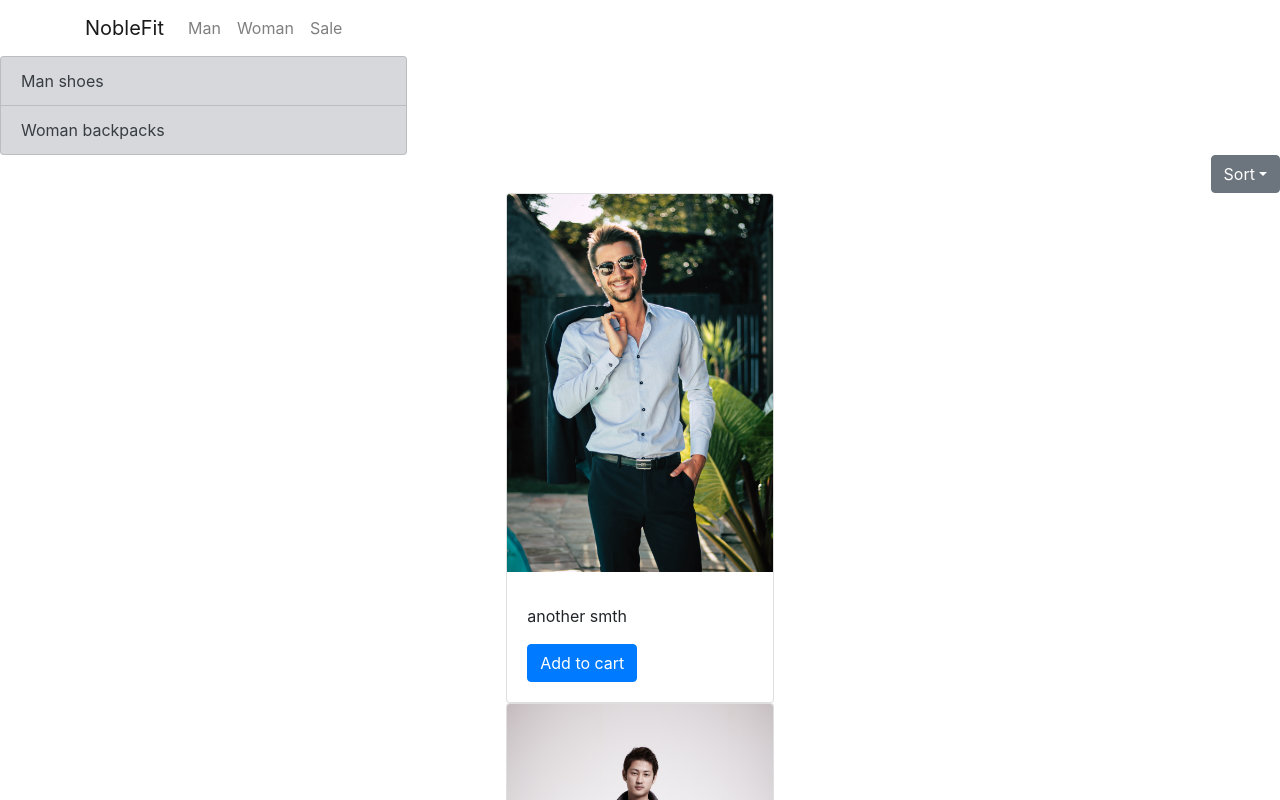
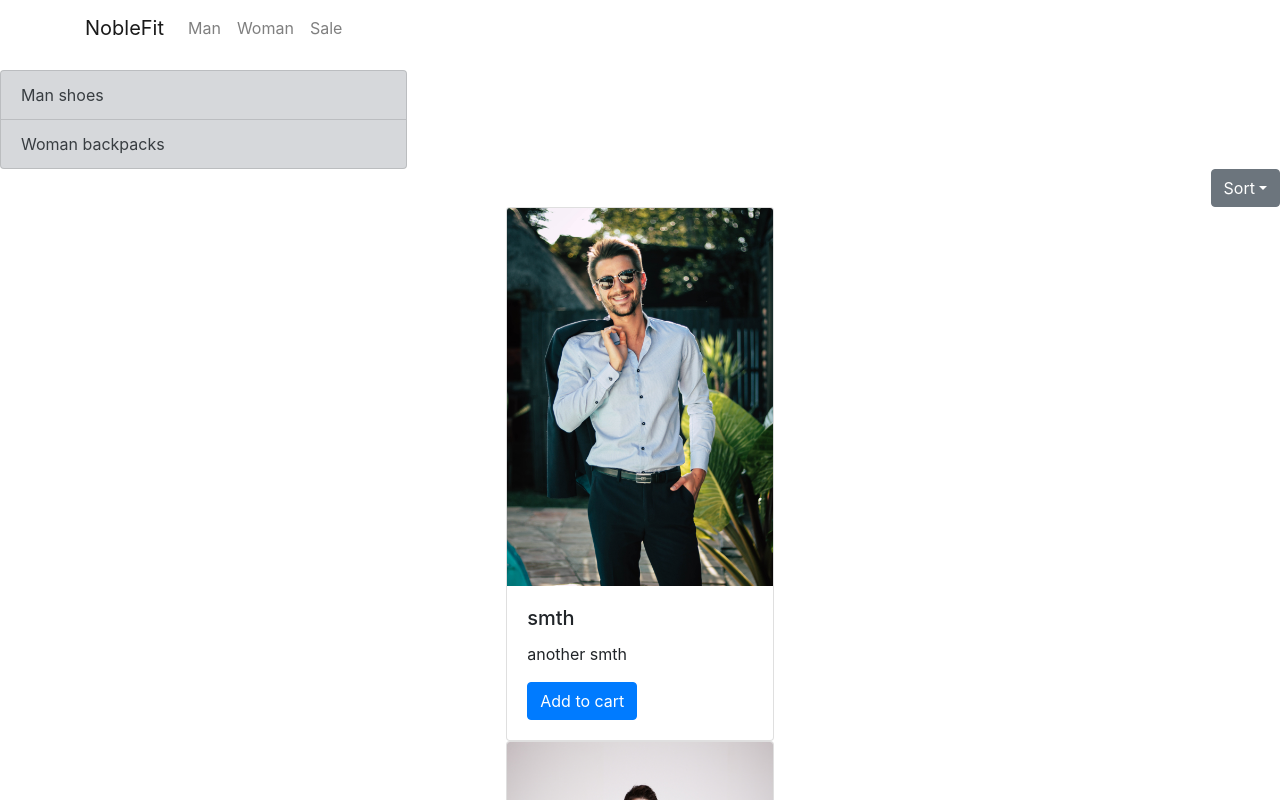
Before and after one commit to tsvetelinkitanski/product-listing-page, a React (Create React App) app: page / in a window 1280 px wide. Shown: the top 800 px of the page. Built offline with nearby package versions, Linux system fonts and the light colour scheme.

Commit message:
fixed the navbar

```diff
--- a/src/components/Grid/GridCard.js
+++ b/src/components/Grid/GridCard.js
@@ -22,7 +22,7 @@ function GridCard(card) {
       <Card style={{ width: "20rem" }}>
         <Card.Img variant="top" src={card.img} />
         <Card.Body>
-          <Card.Title>{card.Title}</Card.Title>
+          <Card.Title>{card.title}</Card.Title>
           <Card.Text>{card.description}</Card.Text>
           <Button variant="primary">Add to cart</Button>
         </Card.Body>
--- a/src/components/Header/Header.css
+++ b/src/components/Header/Header.css
@@ -1,44 +1,3 @@
-/* .navbar {
-    display: flex;
-    flex-wrap: wrap;
-    justify-content: flex-end;
-    align-self: center;
-    letter-spacing: 0.05rem;
-    background: #234465;
-    padding: 0.8rem 1rem;
-    color: white;
-}
-
-.navbar-dashboard {
-    display: flex;
-    justify-content: space-between;
-    width: 100vw;
-}
-.dashboard nav{
-    background: transparent;
-}
-
-nav.navbar a {
-    display: flex;
-    flex-direction: row;
-    padding: 0.1rem 0.1rem;
-    border-radius: 0.4rem;
-    text-decoration: none;
-    color: #F2F2F2;
-}
-
-.navbar a:hover {
-    background: lightsalmon;
-    color: rgb(0, 0, 0);
-    font-weight: bold;
-}
-
-#user {
-    display: flex;
-    gap: 20px;
-
-} */
-
 .header-wrapper {
     display: flex;
     flex-direction: column;
@@ -47,6 +6,7 @@ nav.navbar a {
 .options {
  display: flex;
  flex-direction: column;
+ padding-top: 70px;
 }
 
 .sort {
--- a/src/components/Header/Header.js
+++ b/src/components/Header/Header.js
@@ -9,7 +9,7 @@ import "./Header.css";
 function Header() {
   return (
     <div className="header-wrapper">
-      <Navbar expand="lg" className="bg-body-tertiary">
+      <Navbar fixed="top" expand="lg" className="bg-body-tertiary">
         <Container>
           <Navbar.Brand href="#home">NobleFit</Navbar.Brand>
           <Navbar.Toggle aria-controls="basic-navbar-nav" />
```
Also changed, not shown: src/components/Dropdown/DropdownFilter.css (deleted).
